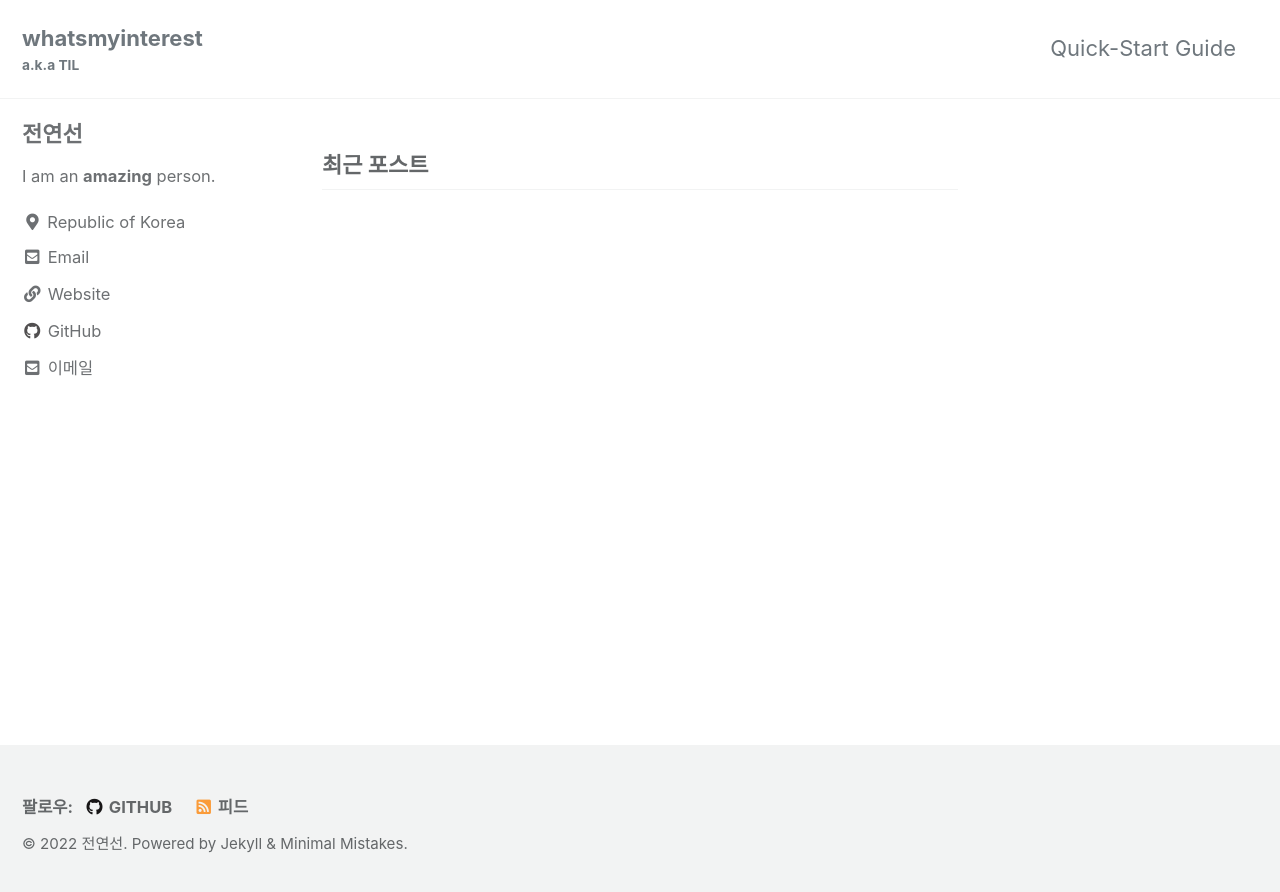
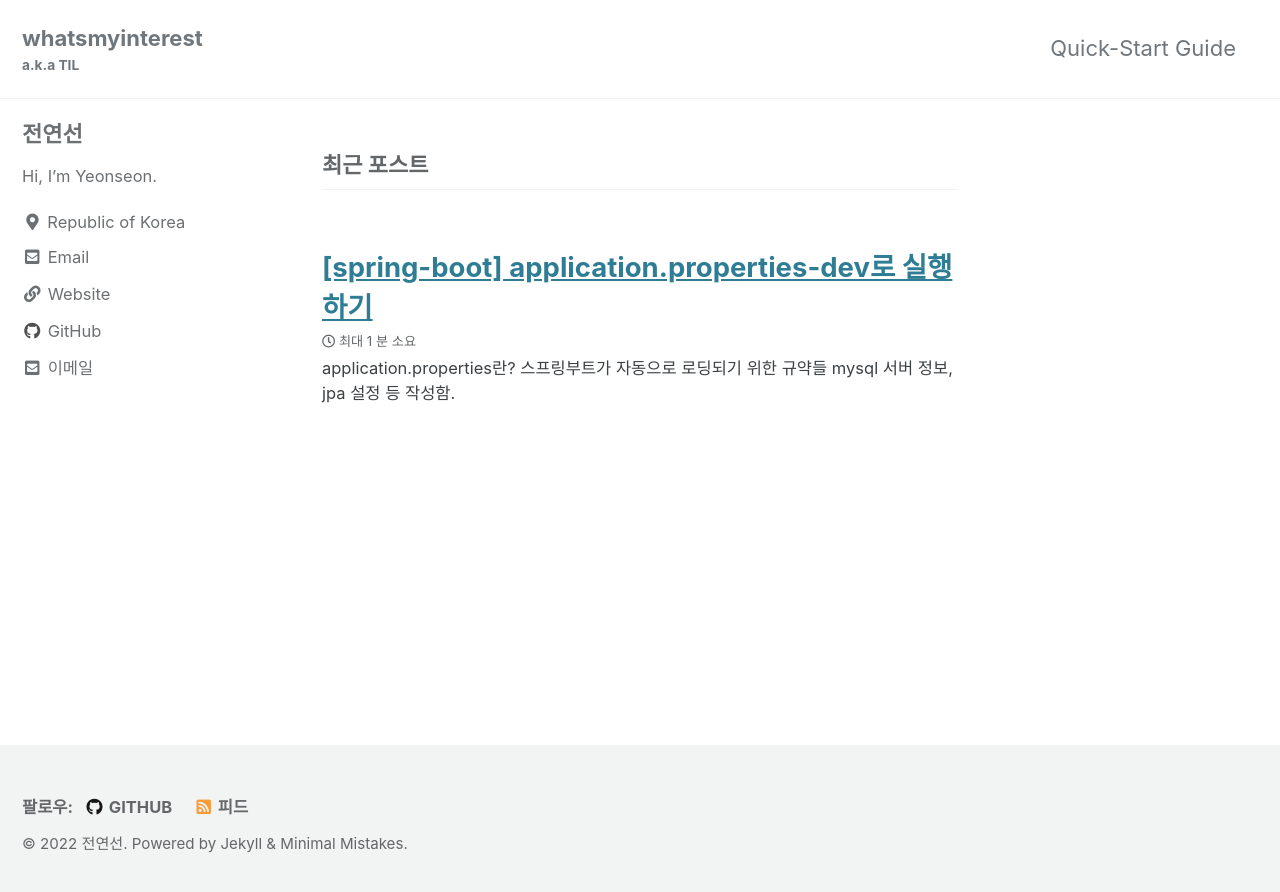
Before and after one commit to 16JunYS/16JunYS.github.io, a Jekyll site: the page built from index.html, in a window 1280 px wide. Shown: the top 892 px of the page. Built offline with Jekyll 4.4.1, drawn with Linux system fonts in a browser that asks for light colours; cached includes are drawn as plain includes; the list of posts is cut into pages by our own code.

Commit message:
2022-01-19: [spring-boot] application.properties-dev로 실행하기

```diff
--- a/_config.yml
+++ b/_config.yml
@@ -104,7 +104,7 @@ analytics:
 author:
   name             : "전연선"
   avatar           : # path of avatar image, e.g. "/assets/images/bio-photo.jpg"
-  bio              : "I am an **amazing** person."
+  bio              : "Hi, I'm Yeonseon."
   location         : "Republic of Korea"
   email            : "ysjun.2016@gmail.com"
   links:
--- /dev/null
+++ b/_posts/2022-01-19-spring-boot-applicationproperties-dev.md
@@ -0,0 +1,21 @@
+---
+title: "[spring-boot] application.properties-dev로 실행하기"
+---
+
+**application.properties란?**
+스프링부트가 자동으로 로딩되기 위한 규약들
+mysql 서버 정보, jpa 설정 등 작성함.
+
+기본 설정 파일 application.properties을 개발 환경 용 설정파일 application-dev.properties 로 바꾸는 방법
+
+### application.properties 에 active 설정
+
+`spring.profiles.active=dev`
+
+그리고 gradle에서 설치해야한다.
+`bootRun { String activeProfile = System.properties\['spring.profiles.active'\] systemProperty "spring.profiles.active", activeProfile }`
+제일 하단에 넣는게 오류가 안난다고한다.
+
+### IntelliJ 실행 시 작동되는 configuration에 파일 설정하기
+
+`-Dspring.profiles.active=dev`
```
